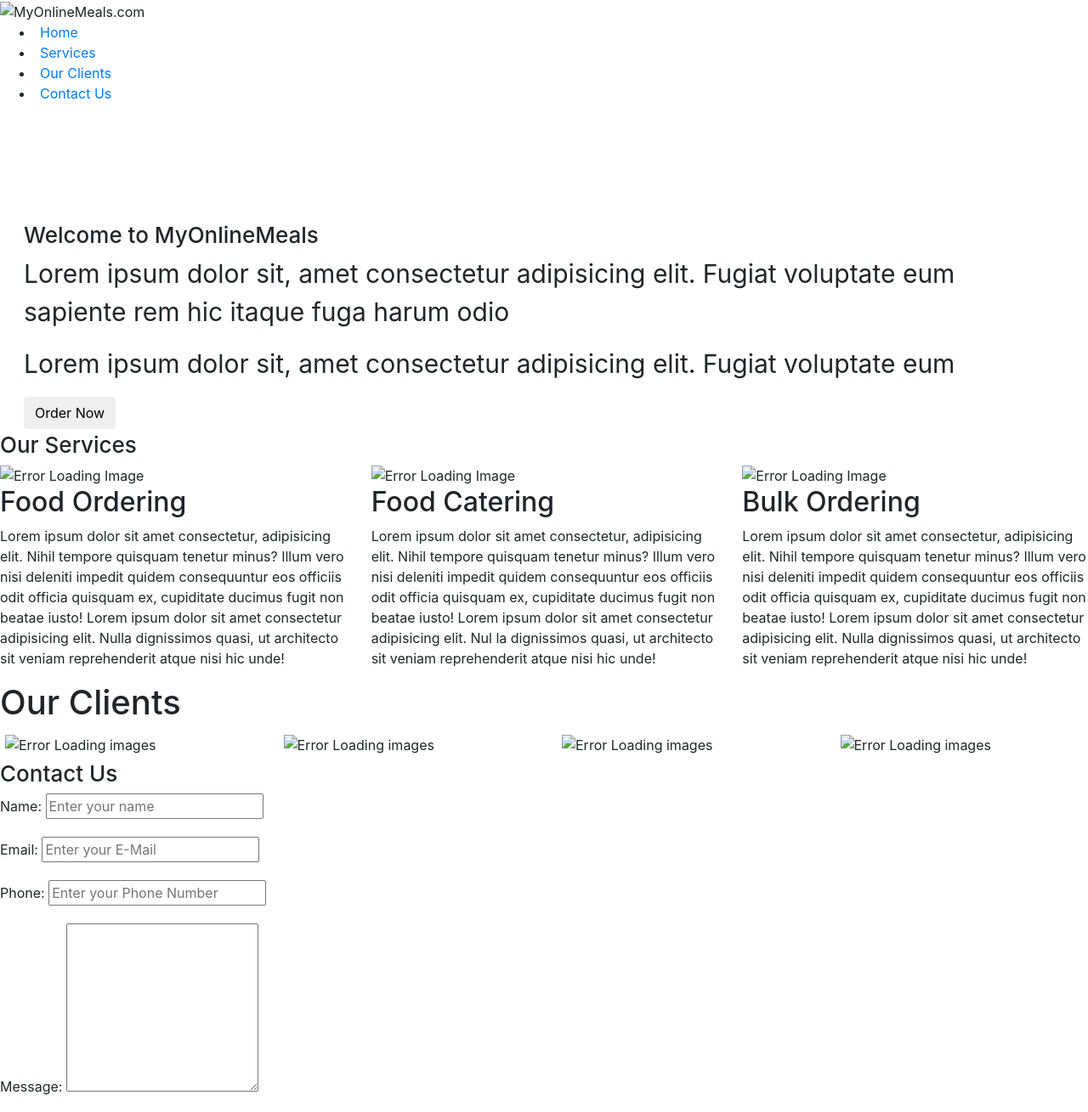
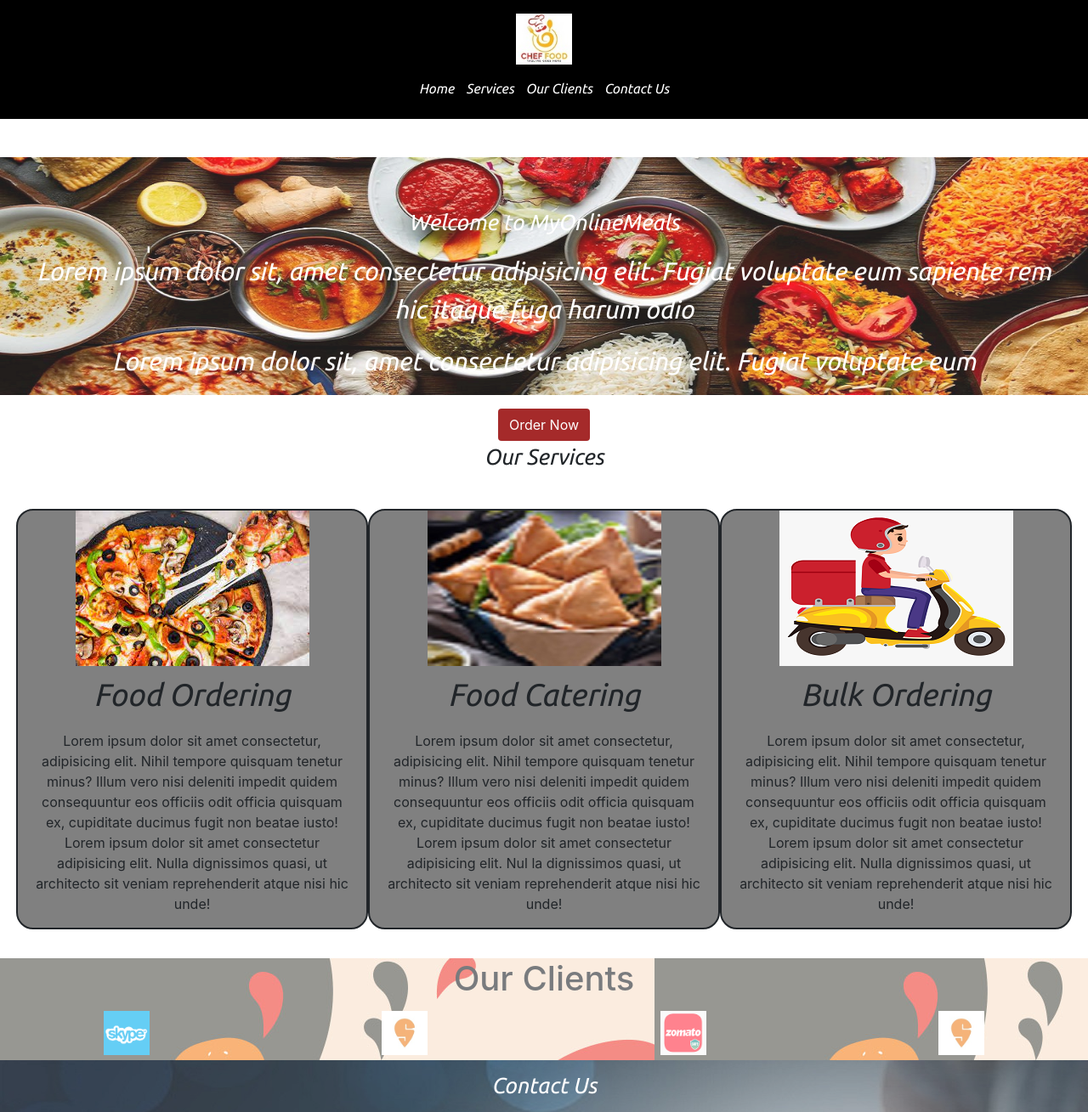
Before and after one commit to Shivamhans-27/My-online-meals, a plain HTML site: page index1.html in a window 1280 px wide. Shown: the top 1309 px of the page at 85% size. Drawn offline with nearby package versions, Linux system fonts and the light colour scheme; files whose address does not match are found by name.

Commit message:
Add files via upload

```diff
--- a/index1.html
+++ b/index1.html
@@ -5,7 +5,7 @@
     <meta http-equiv="X-UA-Compatible" content="IE=edge">
     <meta name="viewport" content="width=device-width, initial-scale=1.0">
     <title>Best Online Food Delivery Service in India | MyOnlineMeals.com</title>
-    <link rel="stylesheet" href="css/style.css">
+    <link rel="stylesheet" href="style.css">
     <link rel="stylesheet" media="screen and (max-width: 5517px)"href="css/phone.css">
     <link rel="stylesheet" href="https://cdn.jsdelivr.net/npm/bootstrap@4.0.0/dist/css/bootstrap.min.css" integrity="sha384-Gn5384xqQ1aoWXA+058RXPxPg6fy4IWvTNh0E263XmFcJlSAwiGgFAW/dAiS6JXm" crossorigin="anonymous">
 
@@ -14,7 +14,7 @@
 <body>
     <nav id="navbar">
         <div id="logo">
-            <img src="images/logo1.jpg" alt="MyOnlineMeals.com">
+            <img src="logo1.jpg" alt="MyOnlineMeals.com">
         </div>
         <ul>
             <li class="item"><a href="#home">Home</a></li>
@@ -36,7 +36,7 @@
 
             <div class="row">
             <div class="box col-md-4 fooditem">
-                <img src="images/1.jpg" alt="Error Loading Image">
+                <img src="1.jpg" alt="Error Loading Image">
                 <h2 class="h-secondary center">Food Ordering</h2>
                 <p class="center">Lorem ipsum dolor sit amet consectetur, adipisicing elit. Nihil tempore quisquam tenetur
                    minus? Illum vero nisi deleniti impedit quidem consequuntur eos officiis odit officia quisquam
@@ -46,7 +46,7 @@
                 </div>
 
             <div class="box col-md-4 fooditem">
-                <img src="images/2.jpg" alt="Error Loading Image">
+                <img src="2.jpg" alt="Error Loading Image">
                 <h2 class="h-secondary center">Food Catering</h2>
                 <p class="center">Lorem ipsum dolor sit
                     amet consectetur, adipisicing elit. Nihil tempore quisquam tenetur
@@ -59,7 +59,7 @@
             </div>
 
             <div class="box col-md-4 fooditem">
-                <img src="images/3.png" alt="Error Loading Image">
+                <img src="3.png" alt="Error Loading Image">
                 <h2 class="h-secondary center">Bulk Ordering</h2>
                 <p class="center">Lorem ipsum dolor sit amet consectetur, adipisicing elit. Nihil tempore quisquam tenetur
                    minus? Illum vero nisi deleniti impedit quidem consequuntur eos officiis odit officia quisquam
@@ -75,22 +75,22 @@
         <div class="row">
         <div id="clients" class="col-md-3">
             <div class="class-item">
-                <img src="images/skype.png" alt="Error Loading images">
+                <img src="skype.png" alt="Error Loading images">
             </div>
         </div>
         <div id="clients"  class="col-md-3">
             <div class="class-item">
-                <img src="images/swiggy.jpg" alt="Error Loading images">
+                <img src="swiggy.jpg" alt="Error Loading images">
             </div>
         </div>
         <div id="clients" class="col-md-3">
             <div class="class-item ">
-                <img src="images/zomato.png" alt="Error Loading images">
+                <img src="zomato.png" alt="Error Loading images">
             </div>
         </div>
         <div id="clients" class="col-md-3">
             <div class="class-item ">
-                <img src="images/swiggy.jpg" alt="Error Loading images">
+                <img src="swiggy.jpg" alt="Error Loading images">
             </div>
         </div>
     </div>
--- /dev/null
+++ b/style.css
@@ -0,0 +1,215 @@
+/* Css Reset */
+*{
+    margin: 0;
+    padding: 0;
+}
+html{
+    scroll-behavior: smooth;
+}
+/* CSS Variables */
+:root{
+    --navbar-height: 59px;
+
+}
+
+/* Navigation Bar */
+#navbar{
+    display: flex;
+    align-items: center;
+    position: relative;
+    /* position: sticky; */
+}
+#navbar::before{
+    content: "";
+    background-color: black;
+    position: absolute;
+    top: 0px;
+    left: 0px;
+    height: 100%;
+    width: 100%;
+    z-index: -1;
+    opacity: 90;
+}
+/* Navigation Bar: Logo and Image */
+#logo{
+    margin: 10px 34px;
+}
+#logo img{
+    height: 60px;
+    margin: 6px -8px;
+}
+
+/* Navigation Bar: List Styling */
+#navbar ul{
+    display: flex;
+    font-family: 'Ubuntu', sans-serif;
+}
+
+#navbar ul li{
+    /* color: white; */
+    list-style: none;
+    font-size: 1.3rem;
+}
+#navbar ul li a{
+   color: white;
+   display: block;
+   padding: 3px 22px;
+   border-radius: 20px;
+   text-decoration: none;
+}
+#navbar ul li a:hover{
+   color: black;
+  background-color: white;
+}
+
+/* home section */
+#home{
+    padding-bottom: 182px;
+    display: flex;
+    flex-direction: column;
+    height: 355px;
+    justify-content: center;
+    align-items: center;
+}
+#home::before{
+    content: "";
+    position: absolute;
+    background: url('food.jpg') no-repeat center center/cover;
+    height: 500px;
+    width: 100%;
+    z-index: -1;
+    opacity: 0.89;
+}
+#home h1{
+    color: white;
+    text-align: center;
+font-family: 'Ubuntu', sans-serif;
+}
+#home p{
+    color: white;
+    text-align: center;
+    font-family: 'Ubuntu', sans-serif;
+}
+/* Services Section */
+.service{
+    margin: 34px;
+    display: flex;
+}
+.service.box{
+    border: 2px solid brown;
+    background-color: gray;
+    height: 25px;
+    width: 15px;
+}
+.service.box img{
+    height: 160px;
+    margin: auto;
+    display: block;
+    padding: 20px;
+}
+#services.box p{
+    font-family: 'Ubuntu', sans-serif;
+}
+/* Client Section */
+#client-section{
+    background: url('bg1.jpg');
+    text-align: center;
+    width: 100%;
+    height: 100%;
+    z-index: -1;
+    opacity: 0.6;
+
+}
+#clients{
+    display: flex;
+    justify-content: center;
+    /* align-items: center; */
+
+}
+.client-items{
+    padding: 60px;
+}
+.client-items::before{
+ content: "";
+ /* position: absolute; */
+ }
+ /* Contact section */
+#contact{
+    position: relative;
+    background: url("contact.jpg") no-repeat;
+    width: 100%;
+    height: 100%;
+    z-index: -3 ;
+    opacity: 0.8;
+    color: white;
+    padding: 2px;
+}
+#contact::before{
+    content: "";
+    position: absolute;
+}
+#contact-box{
+display: flex;
+justify-content: center;
+align-items: center;
+padding-bottom: 34px;
+}
+#contact-box input{
+width: 50%;
+
+
+}
+#contact-box textarea{
+width: 100%;
+padding: 0.5rem;
+border-radius: 9px;
+font-size: 1.1rem;
+}
+#contact-box form{
+    width: 60%;
+}
+#contact-box label{
+    font-size: 1.3rem;
+    font-family: 'Ubuntu', sans-serif;
+}
+
+footer{
+    background: black;
+    color: white;
+    padding: 9px 20px;
+}
+ /* Utility Classes */
+.h-primary{
+    font-size: 1.8rem;
+    padding: 12px;
+    font-family: 'Ubuntu', sans-serif;
+}
+.h-secondary{
+    font-family: 'Ubuntu', sans-serif;
+    font-size: 2.3rem;
+    padding: 12px;
+}
+.btn{
+    padding: 6px 20px;
+    border: 2px solid white;
+    background-color: brown;
+    color: white;
+    margin: 17px;
+    font-size: 1.5rem;
+    border-radius: 10px;
+    cursor: pointer;
+}
+.center{
+    text-align: center;
+}
+.food
+{
+    margin-top: 0px;
+}
+.fooditem
+{
+    border:2px solid;
+    text-align: center;
+    background-color: gray;
+    border-radius: 20px;
+}
```
Also changed, not shown: 1.jpg (added), 2.jpg (added), 3.png (added), bg1.jpg (added), contact.jpg (added), food.jpg (added), logo1.jpg (added), skype.png (added), swiggy.jpg (added), zomato.png (added).
